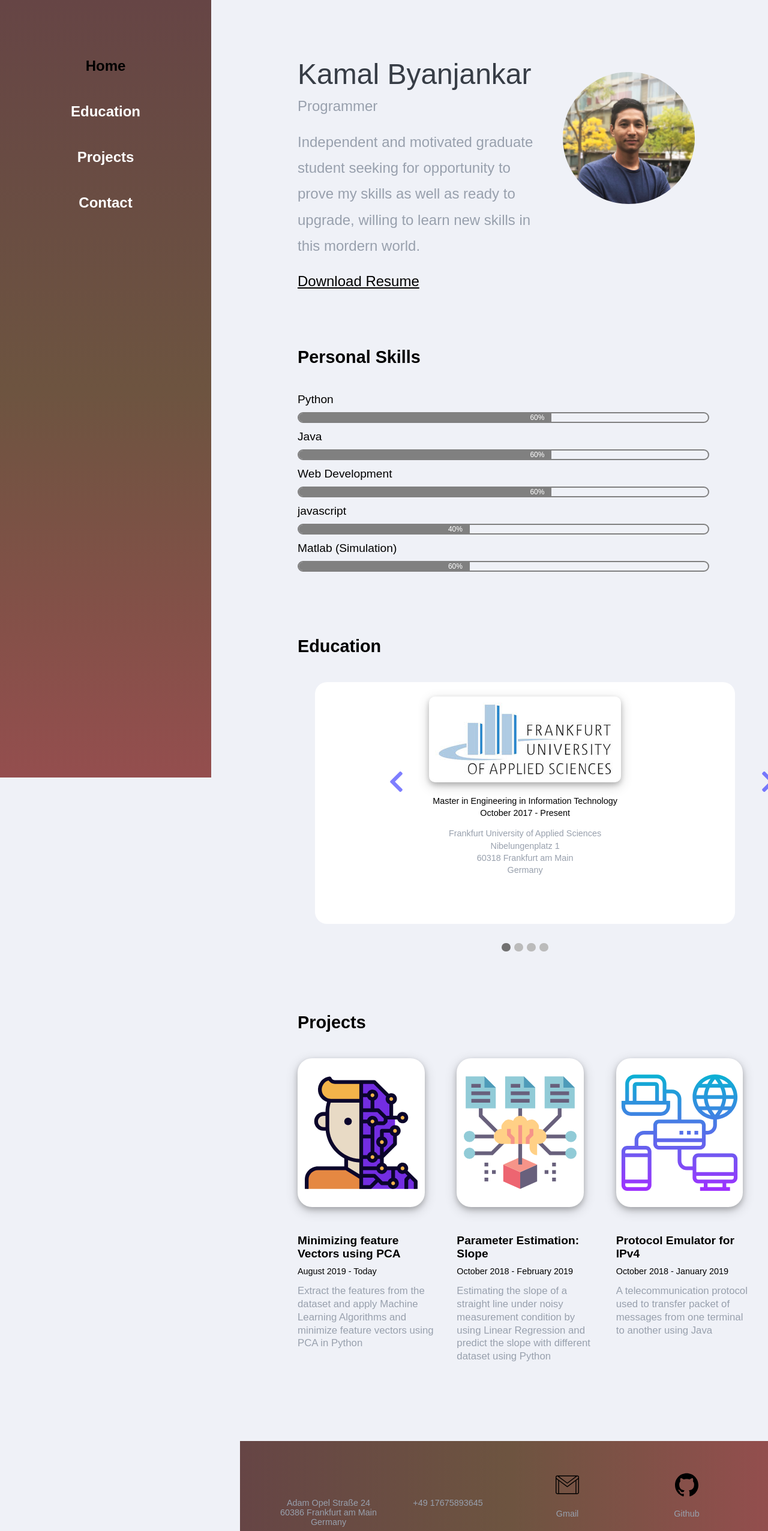
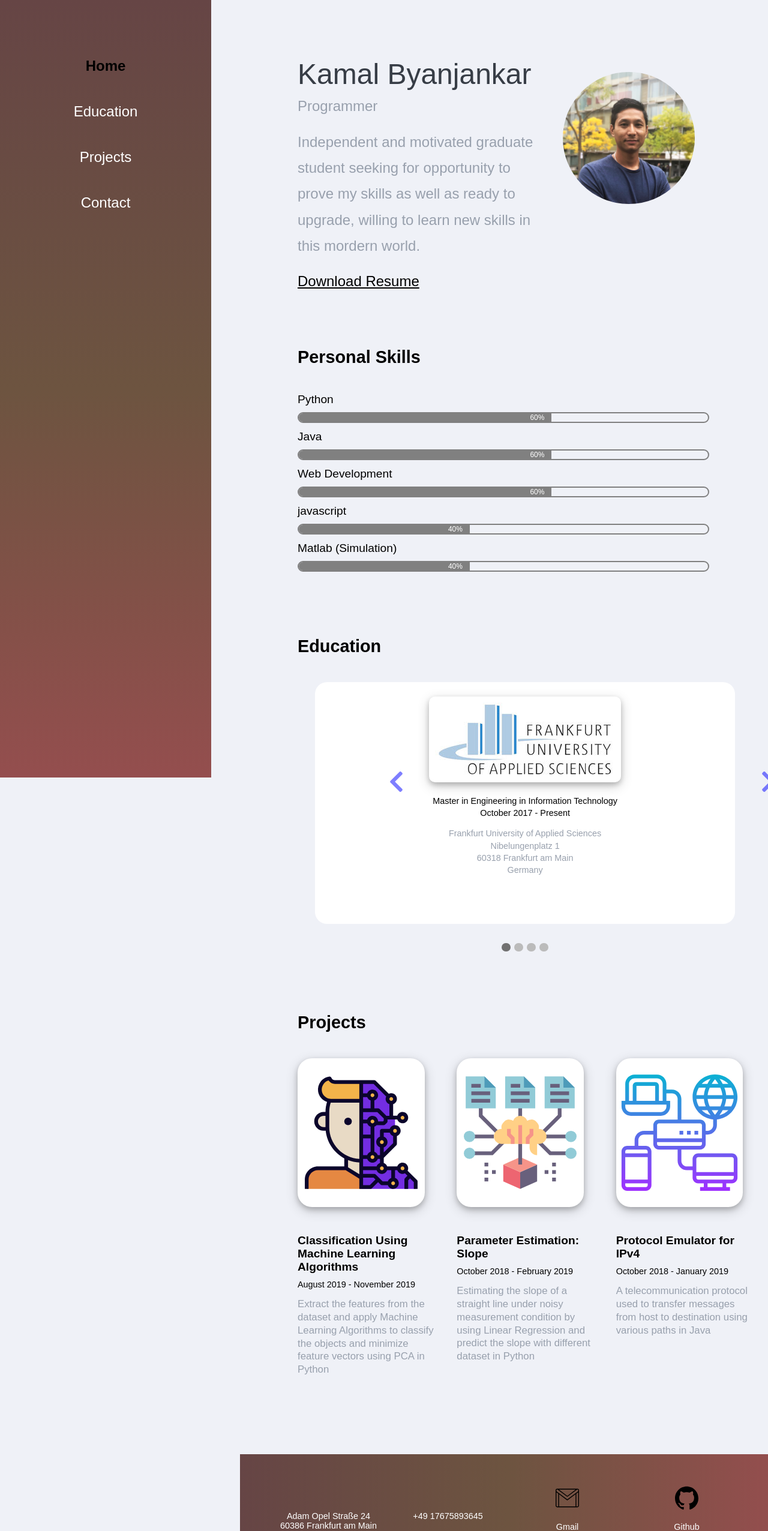
Before and after one commit to KamalByanjankar/Resume, a plain HTML site: page index.html in a window 1280 px wide. Shown: the top 2552 px of the page at 60% size. Drawn offline with Linux system fonts and the light colour scheme.

Commit message:
CSS and footer font color changes after reviweing design

```diff
--- a/Personal_Website_style.css
+++ b/Personal_Website_style.css
@@ -62,13 +62,13 @@ nav li{
     font-weight: bold;
 }
 
-nav li a{
+nav a{
     color: white;
     text-decoration: none;
 }
 
-nav li:hover{
-    color: black;
+nav a:hover{
+    /* color: black; */
     cursor: pointer;
     /* text-decoration: underline; */
 }
@@ -373,7 +373,7 @@ footer{
 
 .icons p{
     font-size: 1em;
-    color: #98a0ad;
+    color: white;
 }
 
 .icons a{
--- a/index.html
+++ b/index.html
@@ -12,8 +12,8 @@
     <div class="container">
         <div class="sidebar">
             <nav>
-                <ul class="list select">
-                    <li><a href="#home" class="select">Home</a></li>
+                <ul class="list">
+                    <li><a class="select" href="#home">Home</a></li>
                     <li><a href="#education">Education</a></li>
                     <li><a href="#projects">Projects</a></li>
                     <li><a href="#contact">Contact</a></li>
@@ -60,29 +60,15 @@
                         </div>
                     </div>
 
-
-                    <!-- <div class="bar">
-                        <h5>C#</h5>
-                        <div class="progress">
-                            <div class="csharp percent">40%</div>
-                        </div>
-                    </div> -->
                     <div class="bar">
                         <h5>Matlab (Simulation)</h5>
                         <div class="progress">
-                            <div class="matlab percent">60%</div>
+                            <div class="matlab percent">40%</div>
                         </div>
                     </div>
-                    <!-- <div class="bar">
-                        <h5>Linux</h5>
-                        <div class="progress">
-                            <div class="linux percent">40%</div>
-                        </div>
-                    </div>                    -->
                 </div>
             </section>
             <section class="education">
-
                 <div class="education-content" id="education">
                     <h3>Education</h3>
                     <div class="slider-parent">
@@ -158,13 +144,13 @@
                     <h3>Projects</h3>
                     <div class="project">
                         <div class="topic">
-                            <a target="_blank" href="https://github.com/KamalByanjankar">
+                            <a target="_blank" href="https://github.com/KamalByanjankar/ClassificationUsingMachineLearningAlgorithms">
                                 <img src="Website_Images/machine-learning.svg" alt="">
                             </a>
-                            <h4>Minimizing feature Vectors using PCA</h4>
-                            <p>August 2019 - Today</p>
-                            <p class="color">Extract the features from the dataset and apply Machine Learning Algorithms and minimize
-                                feature vectors using PCA in Python
+                            <h4>Classification Using Machine Learning Algorithms</h4>
+                            <p>August 2019 - November 2019</p>
+                            <p class="color">Extract the features from the dataset and apply Machine Learning Algorithms to classify the objects
+                                and minimize feature vectors using PCA in Python
                             </p>
                         </div>
                         <div class="topic">
@@ -175,7 +161,7 @@
                             <p>October 2018 - February 2019</p>
                             <p class="color">Estimating the slope of a straight line under noisy measurement
                                 condition by using Linear Regression and predict the slope with
-                                different dataset using Python
+                                different dataset in Python
                             </p>
                         </div>
                         <div class="topic">
@@ -184,8 +170,8 @@
                             </a>
                             <h4>Protocol Emulator for IPv4</h4>
                             <p>October 2018 - January 2019</p>
-                            <p class="color">A telecommunication protocol used to transfer packet of messages from one
-                                terminal to another using Java
+                            <p class="color">A telecommunication protocol used to transfer messages from host
+                                to destination using various paths in Java
                             </p>
                         </div>
                     </div>
```
